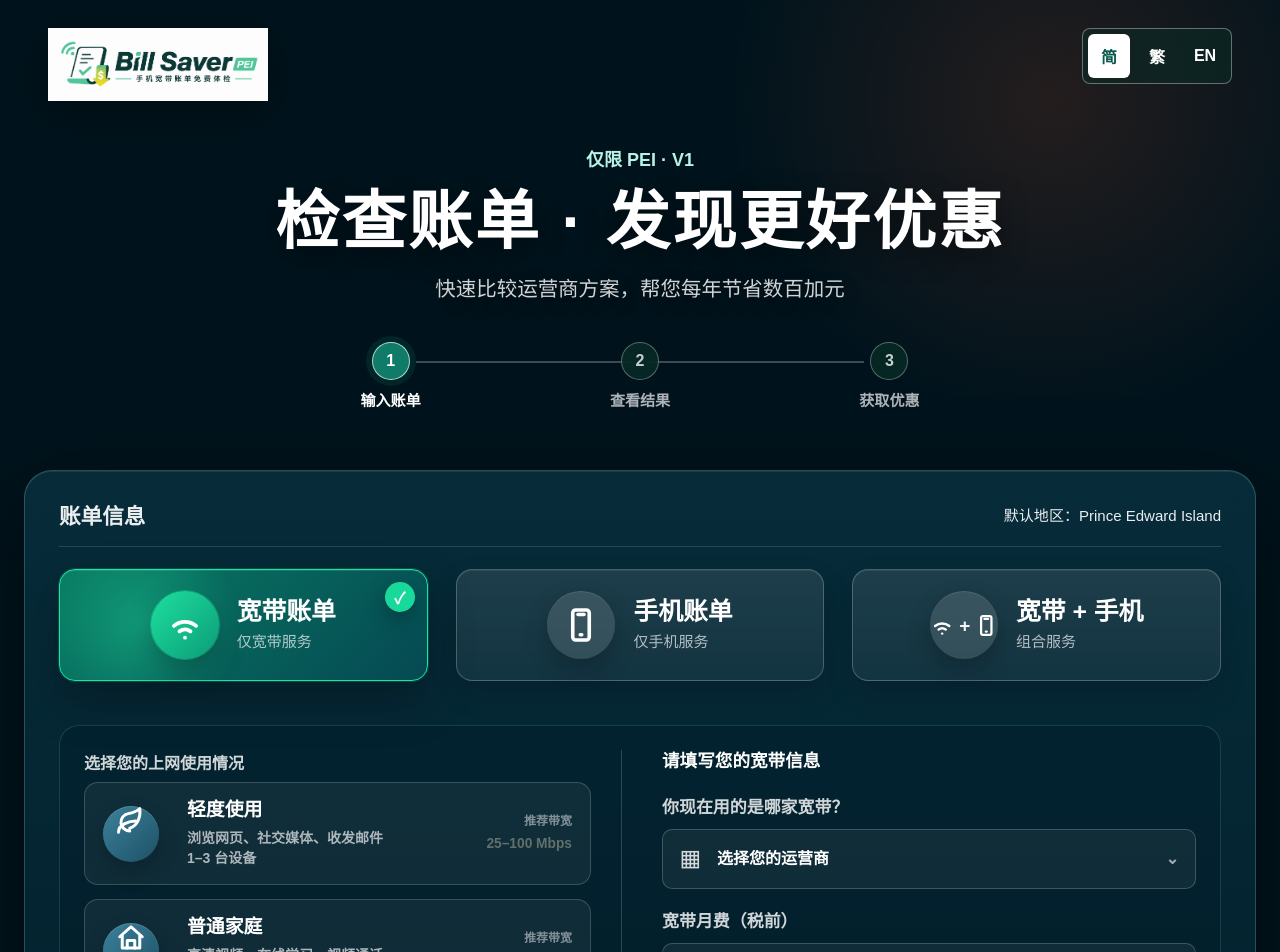
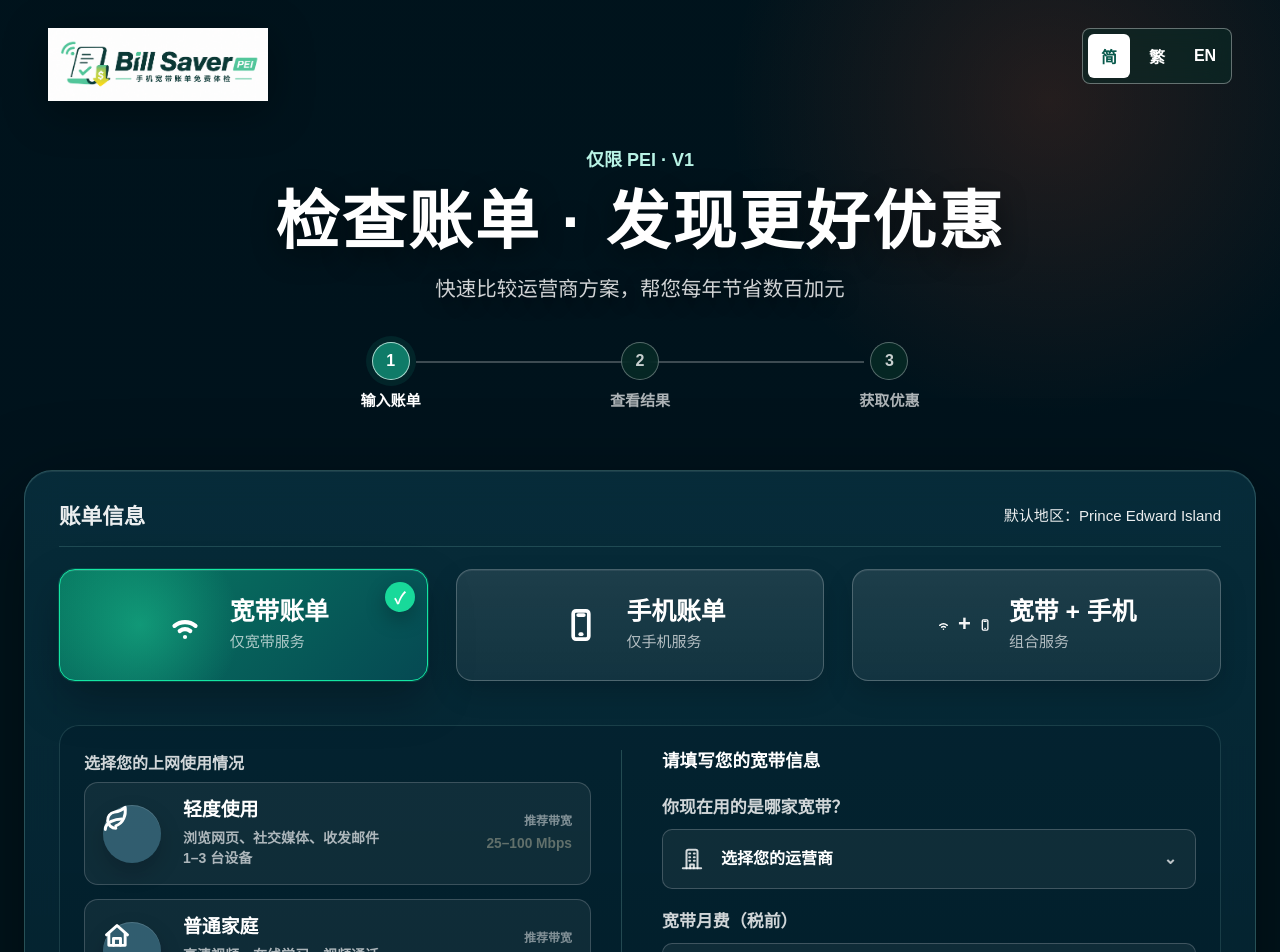
Before and after one commit to csbcd123/bill-saver-pei, a Next.js app: page / in a window 1280 px wide. Shown: the top 952 px of the page. Built offline with nearby package versions, Linux system fonts and the light colour scheme.

Commit message:
Refine homepage form icons

```diff
--- a/app/globals.css
+++ b/app/globals.css
@@ -2057,18 +2057,18 @@ textarea:focus {
 .bill-type-icon-wrap {
   display: grid;
   place-items: center;
-  width: 68px;
-  height: 68px;
-  flex: 0 0 68px;
-  border-radius: 50%;
-  background: rgba(255, 255, 255, 0.13);
+  width: 54px;
+  height: 54px;
+  flex: 0 0 54px;
+  border-radius: 0;
+  background: transparent;
   color: #fff;
-  box-shadow: inset 0 1px 0 rgba(255, 255, 255, 0.1), 0 10px 24px rgba(0, 0, 0, 0.2);
+  box-shadow: none;
 }
 
 .bill-type-card.active .bill-type-icon-wrap {
-  background: linear-gradient(135deg, rgba(30, 226, 160, 0.96), rgba(12, 158, 121, 0.96));
-  box-shadow: 0 0 0 1px rgba(32, 232, 165, 0.36), 0 14px 30px rgba(0, 0, 0, 0.24);
+  background: transparent;
+  box-shadow: none;
 }
 
 .bill-type-icon-wrap svg {
@@ -2081,15 +2081,22 @@ textarea:focus {
   display: inline-flex;
   align-items: center;
   justify-content: center;
-  gap: 5px;
+  gap: 8px;
   color: #fff;
+  line-height: 1;
+}
+
+.bill-type-combo-icon svg {
+  display: block;
 }
 
 .bill-type-combo-icon span {
+  display: inline-block;
   color: rgba(255, 255, 255, 0.95);
-  font-size: 19px;
+  font-size: 22px;
   font-weight: 900;
   line-height: 1;
+  transform: translateY(-1px);
 }
 
 .bill-type-text {
@@ -2097,10 +2104,11 @@ textarea:focus {
   min-width: 0;
   flex-direction: column;
   align-items: flex-start;
+  justify-content: center;
 }
 
 .bill-type-title {
-  font-size: clamp(1.2rem, 2vw, 1.55rem);
+  font-size: 25px;
   line-height: 1.15;
   white-space: nowrap;
 }
@@ -2108,7 +2116,7 @@ textarea:focus {
 .bill-type-sub {
   margin-top: 7px;
   color: rgba(255, 255, 255, 0.68);
-  font-size: 0.94rem;
+  font-size: 15px;
   font-weight: 500;
   line-height: 1.25;
   white-space: nowrap;
@@ -2249,7 +2257,7 @@ textarea:focus {
 .usage-card {
   position: relative;
   display: grid;
-  grid-template-columns: 68px minmax(0, 1fr) 118px;
+  grid-template-columns: 64px minmax(0, 1fr) 118px;
   align-items: center;
   gap: 16px;
   min-height: 96px;
@@ -2275,13 +2283,14 @@ textarea:focus {
 }
 
 .usage-card-icon {
-  display: grid;
-  place-items: center;
-  width: 56px;
-  height: 56px;
-  flex: 0 0 56px;
+  display: flex;
+  align-items: center;
+  justify-content: center;
+  width: 58px;
+  height: 58px;
+  flex: 0 0 58px;
   border-radius: 50%;
-  background: linear-gradient(135deg, rgba(65, 139, 166, 0.9), rgba(30, 83, 105, 0.94));
+  background: rgba(70, 125, 145, 0.62);
   color: #fff;
   box-shadow: inset 0 1px 0 rgba(255, 255, 255, 0.14), 0 10px 22px rgba(0, 0, 0, 0.18);
 }
@@ -2289,6 +2298,15 @@ textarea:focus {
 .usage-card.active .usage-card-icon {
   background: linear-gradient(135deg, #19e4a1, #0da87e);
   box-shadow: 0 0 0 1px rgba(32, 232, 165, 0.35), 0 12px 28px rgba(0, 0, 0, 0.24);
+}
+
+.usage-card-icon svg {
+  display: block;
+  width: 28px;
+  height: 28px;
+  color: #fff;
+  opacity: 1;
+  stroke: currentColor;
 }
 
 .usage-card-copy {
@@ -2393,17 +2411,34 @@ textarea:focus {
 }
 
 .input-icon {
-  display: grid;
-  place-items: center;
-  width: 54px;
-  flex: 0 0 54px;
+  display: flex;
+  align-items: center;
+  justify-content: center;
+  width: 58px;
+  height: 58px;
+  flex: 0 0 58px;
   color: rgba(255, 255, 255, 0.82);
-  font-size: 1.3rem;
-  font-weight: 800;
+}
+
+.input-icon svg {
+  display: block;
+  width: 22px;
+  height: 22px;
+  color: inherit;
+  stroke: currentColor;
+}
+
+.input-icon-dollar {
+  color: rgba(255, 255, 255, 0.86);
+  font-family: Arial, Helvetica, sans-serif;
+  font-size: 25px;
+  font-weight: 500;
+  line-height: 1;
 }
 
 .input-shell input,
 .input-shell select {
+  flex: 1;
   min-width: 0;
   height: 58px;
   min-height: 58px;
@@ -2412,6 +2447,7 @@ textarea:focus {
   background: transparent;
   color: #fff;
   padding: 0 12px 0 0;
+  font-size: 16px;
   box-shadow: none;
 }
 
@@ -2431,10 +2467,14 @@ textarea:focus {
 .input-unit,
 .select-chevron {
   flex: 0 0 auto;
-  padding: 0 16px;
+  padding: 0 18px;
   color: rgba(255, 255, 255, 0.62);
-  font-weight: 800;
+  font-weight: 600;
   pointer-events: none;
+}
+
+.select-chevron {
+  color: rgba(255, 255, 255, 0.72);
 }
 
 .workspace.single-column .form-panel .field.missing input,
--- a/app/page.jsx
+++ b/app/page.jsx
@@ -651,12 +651,14 @@ const initialLead = {
 };
 
 function Field({ label, children, className = "", icon = "", unit = "" }) {
+  const iconClassName = icon === "$" ? "input-icon input-icon-dollar" : "input-icon";
+
   return (
     <label className={`field ${className}`.trim()}>
       <span>{label}</span>
       {icon ? (
         <span className="input-shell">
-          <span className="input-icon" aria-hidden="true">{icon}</span>
+          <span className={iconClassName} aria-hidden="true">{icon}</span>
           {children}
           {unit && <span className="input-unit">{unit}</span>}
           {children?.type === Select && <span className="select-chevron" aria-hidden="true">⌄</span>}
@@ -672,14 +674,14 @@ function Select({ value, onChange, children }) {
   return <select value={value} onChange={(event) => onChange(event.target.value)}>{children}</select>;
 }
 
-function LineIcon({ name, size = 32 }) {
+function LineIcon({ name, size = 32, strokeWidth = 2.4 }) {
   const common = {
     width: size,
     height: size,
     viewBox: "0 0 24 24",
     fill: "none",
     stroke: "currentColor",
-    strokeWidth: 2.4,
+    strokeWidth,
     strokeLinecap: "round",
     strokeLinejoin: "round",
     "aria-hidden": true
@@ -700,19 +702,25 @@ function LineIcon({ name, size = 32 }) {
   if (name === "users") {
     return <svg {...common}><path d="M16 21v-2a4 4 0 0 0-4-4H6a4 4 0 0 0-4 4v2" /><circle cx="9" cy="7" r="4" /><path d="M22 21v-2a4 4 0 0 0-3-3.87" /><path d="M16 3.13a4 4 0 0 1 0 7.75" /></svg>;
   }
+  if (name === "building") {
+    return <svg {...common}><path d="M6 22V4a2 2 0 0 1 2-2h8a2 2 0 0 1 2 2v18" /><path d="M2 22h20" /><path d="M9 6h1" /><path d="M14 6h1" /><path d="M9 10h1" /><path d="M14 10h1" /><path d="M9 14h1" /><path d="M14 14h1" /><path d="M10 22v-4h4v4" /></svg>;
+  }
+  if (name === "map-pin") {
+    return <svg {...common}><path d="M20 10c0 5-8 12-8 12S4 15 4 10a8 8 0 1 1 16 0Z" /><circle cx="12" cy="10" r="2.5" /></svg>;
+  }
   return <svg {...common}><path d="M4 20V14" /><path d="M10 20V10" /><path d="M16 20V6" /><path d="M22 20V2" /></svg>;
 }
 
 function ServiceTypeIcon({ type }) {
   return (
     <span className="bill-type-icon-wrap" aria-hidden="true">
-      {type === "internet" && <LineIcon name="wifi" size={38} />}
-      {type === "mobile" && <LineIcon name="smartphone" size={36} />}
+      {type === "internet" && <LineIcon name="wifi" size={36} strokeWidth={2.8} />}
+      {type === "mobile" && <LineIcon name="smartphone" size={34} strokeWidth={2.6} />}
       {type === "both" && (
         <span className="bill-type-combo-icon">
-          <LineIcon name="wifi" size={27} />
+          <LineIcon name="wifi" size={32} strokeWidth={2.8} />
           <span>+</span>
-          <LineIcon name="smartphone" size={25} />
+          <LineIcon name="smartphone" size={30} strokeWidth={2.6} />
         </span>
       )}
     </span>
@@ -731,7 +739,7 @@ function serviceTypeSubtitle(language, type) {
 
 function UsageIcon({ type }) {
   const iconName = type === "light" ? "leaf" : type === "standard" ? "home" : type === "heavy" ? "users" : "data";
-  return <span className="usage-card-icon" aria-hidden="true"><LineIcon name={iconName} size={30} /></span>;
+  return <span className="usage-card-icon" aria-hidden="true"><LineIcon name={iconName} size={28} strokeWidth={2.5} /></span>;
 }
 
 function optionLabel(t, value) {
@@ -1933,7 +1941,7 @@ export default function Home() {
                 <h3 className="form-side-title">
                   {form.service_type === "internet" ? t.billInfoInternet : t.billInfoBoth}
                 </h3>
-                <Field icon="▦" label={form.service_type === "internet" ? t.providerInternet : t.providerBoth} className={missingFields.includes("current_provider") ? "missing" : ""}>
+                <Field icon={<LineIcon name="building" size={22} strokeWidth={2.2} />} label={form.service_type === "internet" ? t.providerInternet : t.providerBoth} className={missingFields.includes("current_provider") ? "missing" : ""}>
                   <Select value={form.current_provider} onChange={(value) => update("current_provider", value)}>
                     <option value="" disabled>
                       {t.providerPlaceholder}
@@ -1958,7 +1966,7 @@ export default function Home() {
                   />
                 </Field>
 
-                <Field icon="⌖" label={t.city} className={missingFields.includes("city") ? "missing" : ""}>
+                <Field icon={<LineIcon name="map-pin" size={22} strokeWidth={2.2} />} label={t.city} className={missingFields.includes("city") ? "missing" : ""}>
                   <Select value={form.city} onChange={(value) => update("city", value)}>
                     <option value="" disabled>
                       {t.areaPlaceholder}
@@ -1999,7 +2007,7 @@ export default function Home() {
 
               <div className="form-split-right form-column">
                 <h3 className="form-side-title">{t.billInfoMobile}</h3>
-                <Field icon="▦" label={t.providerMobile} className={missingFields.includes("current_provider") ? "missing" : ""}>
+                <Field icon={<LineIcon name="building" size={22} strokeWidth={2.2} />} label={t.providerMobile} className={missingFields.includes("current_provider") ? "missing" : ""}>
                   <Select value={form.current_provider} onChange={(value) => update("current_provider", value)}>
                     <option value="" disabled>
                       {t.providerPlaceholder}
@@ -2024,7 +2032,7 @@ export default function Home() {
                   />
                 </Field>
 
-                <Field icon="⌖" label={t.city} className={missingFields.includes("city") ? "missing" : ""}>
+                <Field icon={<LineIcon name="map-pin" size={22} strokeWidth={2.2} />} label={t.city} className={missingFields.includes("city") ? "missing" : ""}>
                   <Select value={form.city} onChange={(value) => update("city", value)}>
                     <option value="" disabled>
                       {t.areaPlaceholder}
```
